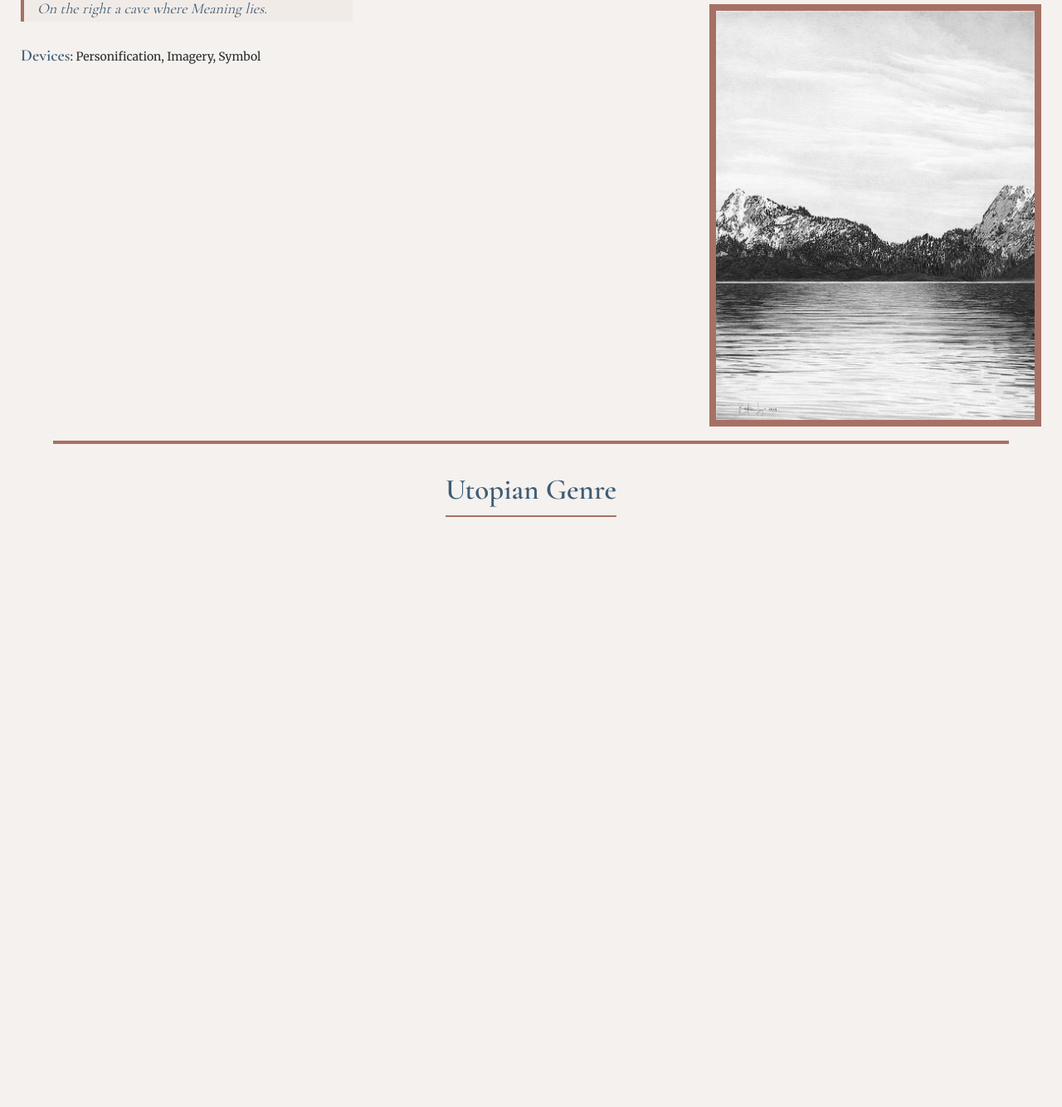
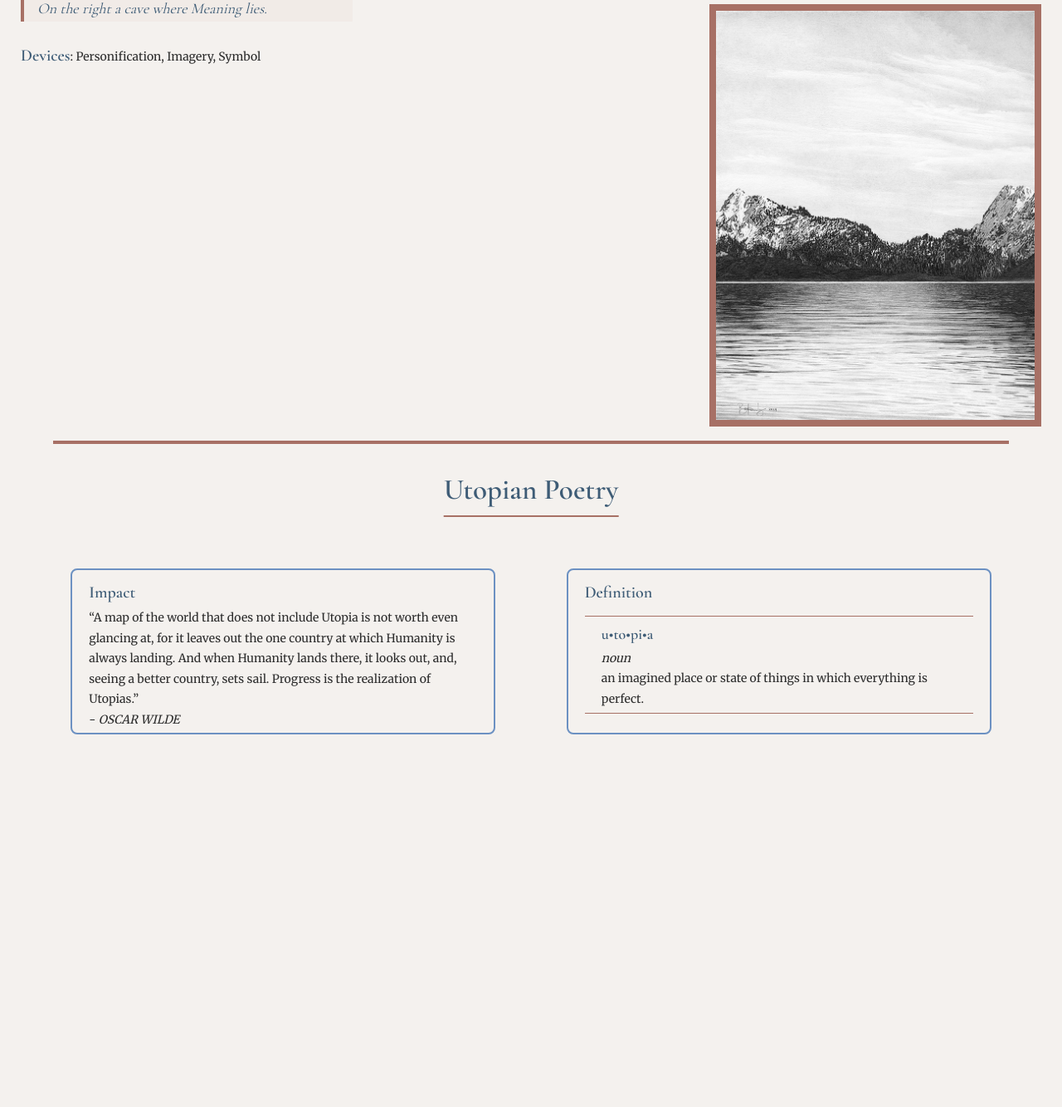
Before and after one commit to AmerikanischerAdler/utopian_poetry_analysis, a Flask app: page / in a window 1280 px wide. Shown: the part 3945-5279 px from the top of the page at 83% size. Run offline with Flask 3, Linux system fonts and the light colour scheme.

Commit message:
added utopian poetry section

```diff
--- a/website/static/style.css
+++ b/website/static/style.css
@@ -293,7 +293,7 @@
     font-size: 14px;
 }
 
-/* Literary Devices */
+/* Literary Devices Section */
 
 #lit-devs {
     height: 360vh;
@@ -354,6 +354,41 @@
     top: calc(1950px + 400px);
 }
 
+/* Utopian Genre Section */
+
+#genre {
+    gap: 100px;
+}
+
+.horz {
+    width: 100%;
+    display: flex;
+    align-items: center;
+    justify-content: space-evenly;
+}
+
+.box {
+    height: 200px;
+    width: 40%;
+    padding: 10px 20px;
+    border: 2px solid var(--accent-main-clr);
+    border-radius: 8px;
+    overflow: hidden;
+}
+
+.box h4 {
+    font-size: 20px;
+}
+
+.box p {
+    font-size: 14px;
+}
+
+.box dl {
+    margin-top: 10px;
+    padding: 5px 20px;
+}
+
 /* Animations */
 
 .pic-left, .pic-right{
--- a/website/templates/index.html
+++ b/website/templates/index.html
@@ -157,18 +157,42 @@
   </section>
 
   <section id="genre">
-    <h2>Utopian Genre</h2>
-    <div class="box">
-
+    <h2>Utopian Poetry</h2>
+    <div class="horz">
+      <div class="box pic-right">
+        <h4>Impact</h4>
+        <p>“A map of the world that does not include Utopia is not worth even glancing at, for it leaves out the one country at which Humanity is always landing. And when Humanity lands there, it looks out, and, seeing a better country, sets sail. Progress is the realization of Utopias.”</p>
+        <p> - <em>OSCAR WILDE</em></p>
+      </div>
+      <div class="box pic-left">
+        <h4>Definition</h4>
+        <dl>
+          <dt><strong>u&bull;to&bull;pi&bull;a</strong></dt>
+          <dd>
+            <em>noun</em><br>
+            an imagined place or state of things in which everything is perfect.
+          </dd>
+        </dl>
+      </div>
     </div>
-    <div class="box">
-
-    </div>
-    <div class="box">
-
-    </div>
-    <div class="box">
-
+    <div class="horz">
+      <div class="box pic-right">
+        <h4>Definition</h4>
+        <dl>
+          <dt><strong>po&bull;et&bull;ry</strong></dt>
+          <dd>
+            <em>noun</em><br>
+            literary work in which special intensity is given to the expression of feelings and ideas by the use of distinctive style and rhythm
+          </dd>
+        </dl>
+      </div>
+      <div class="box pic-left">
+        <h4>Impact</h4>
+        <p>“Poetry lifts the veil from the hidden beauty of the world, and makes familiar objects be as if they were not familiar.”</p>
+        <p> - <em>PERCY BYSSHE SHELLEY</em></p>
+        <p>“Poetry is the spontaneous overflow of powerful feelings: it takes its origin from emotion recollected in tranquillity.”</p>
+        <p> - <em>WILLIAM WORDSWORTH</em></p>
+      </div>
     </div>
   </section>
 
```
